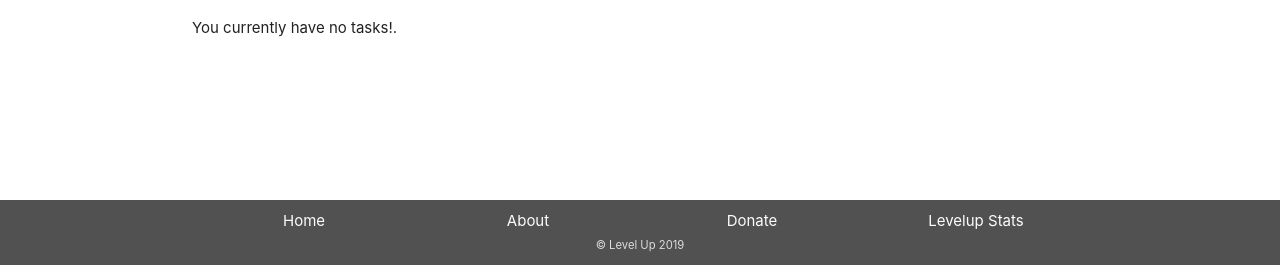
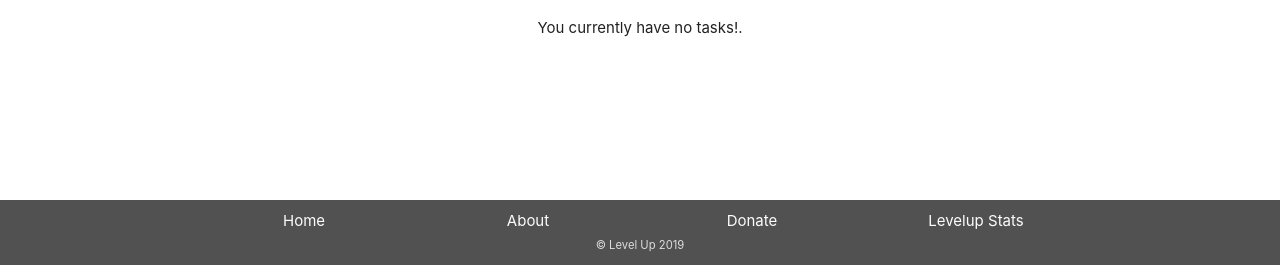
Before and after one commit to dhamma1991/milestone-project-4, a Django app: template tasks/templates/tasks/tasks.html in a window 1280 px wide. Shown: the part 535-800 px from the top of the page. Run offline with Django 3.2, Linux system fonts and the light colour scheme; the template is opened without the code that fills it, so the values that code supplies are empty; some libraries are stand-ins or nearby versions.

Commit message:
Styled 'no tasks' text on tasks.html

```diff
--- a/tasks/templates/tasks/tasks.html
+++ b/tasks/templates/tasks/tasks.html
@@ -63,10 +63,6 @@
             {% for task in task_list %}
                 <li class="row">
                     <div class="col s12 m3">
-                        <!-- Task Icon -->
-                        <!--<i class="material-icons flow-text task-icon">today</i>-->
-                        <!-- /Task Icon -->
-
                         <!-- Task Name
                             Truncate very long task names, this is to preserve the layout
                             of the page -->
@@ -91,23 +87,24 @@
                         <!-- /Done Button -->
                     </div>
 
+                    <!-- Done Status Icon -->
                     <div class="col s6 m3">
                         <div class="done-status">
                             {% if task.done_status %}
                                 <img src="{% static 'images/task-checkbox.svg' %}" alt="Check">
-                                <!--<span>&#10003;</span>-->
                             {% else %}
                                 <span></span>
                             {% endif %}
                         </div>
                     </div>
+                    <!-- /Done Status Icon -->
                 </li>
             {% endfor %}
             </ul>
 
         <!-- Else, the user has no tasks -->
         {% else %}
-            <p>You currently have no tasks!.</p>
+            <p class="center-align">You currently have no tasks!.</p>
         {% endif %}
         <!-- /Tasks List -->
     </main>
```
